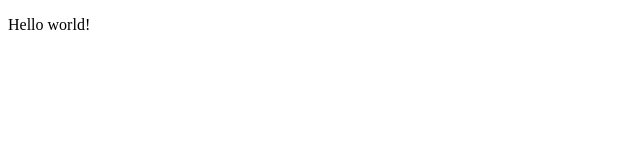
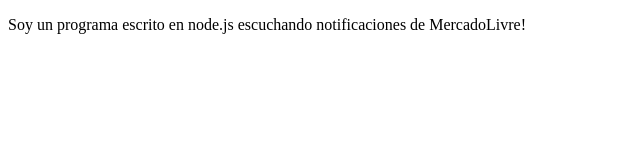
Before and after one commit to sdematteo/listen-notifications, a website: page index.html in a window 1280 px wide. Shown: the whole page, without its empty margins (0-640 px from the left). Drawn offline with nearby package versions, Linux system fonts and the light colour scheme; no server answers.

Commit message:
nuevo html

```diff
--- a/index.html
+++ b/index.html
@@ -19,6 +19,6 @@
 </style>
 </head>
 <body>
-	<p>Hello world!</p>
+	<p>Soy un programa escrito en node.js escuchando notificaciones de MercadoLivre!</p>
 </body>
 </html>
```
